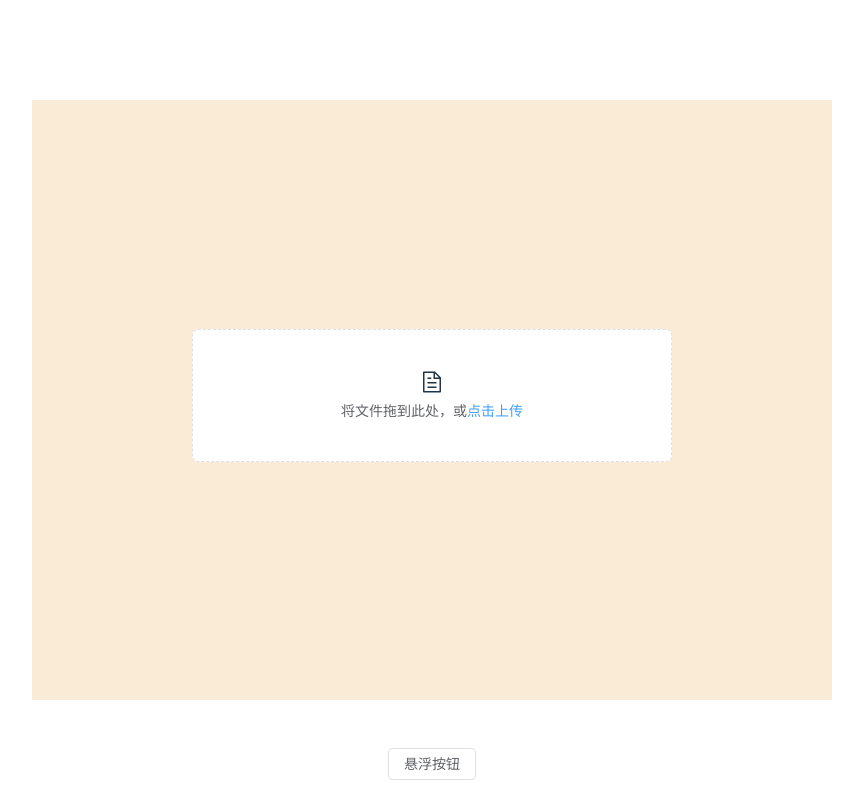
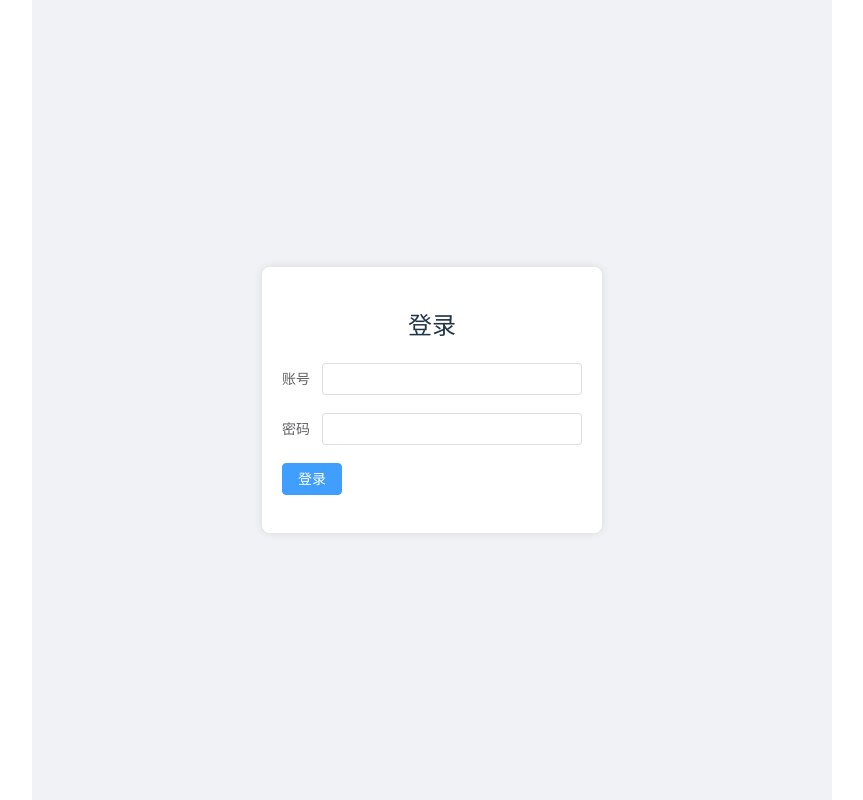
Before and after one commit to SDUERYRG/front_file_uploader, a Vue app: page / in a window 1280 px wide. Shown: the whole page, without its empty margins (208-1071 px from the left). Built offline with nearby package versions, Linux system fonts and the light colour scheme.

Commit message:
修好路由

```diff
--- a/package.json
+++ b/package.json
@@ -10,9 +10,10 @@
   },
   "dependencies": {
     "@element-plus/icons-vue": "^2.3.1",
+    "axios": "^1.6.7",
     "element-plus": "^2.9.7",
     "vue": "^3.5.13",
-    "axios": "^1.6.7"
+    "vue-router": "^4.5.1"
   },
   "devDependencies": {
     "@vitejs/plugin-vue": "^5.2.1",
--- a/src/App.vue
+++ b/src/App.vue
@@ -1,10 +1,11 @@
+
 <template>
-  <Home />
-  <!-- 这里可以添加App.vue的默认内容 -->
+<div>
+    <router-view />  <!-- 必须要有，否则 Vue 无法正确渲染当前路由的组件 -->
+  </div>
 </template>
 
 <script setup lang="ts">
-import Home from './Home.vue'
 // 这里可以添加App.vue的默认脚本内容
 </script>
 
--- a/src/Home.vue
+++ b/src/Home.vue
@@ -1,4 +1,6 @@
 <template>
+  <div>
+    <h1>欢迎来到主页</h1>
     <div class="upload-dialog">
       <div class="upload-demo">
         <el-upload
@@ -23,14 +25,13 @@
       </div>
       <el-button style="position: fixed; bottom: 20px; left: 50%; transform: translateX(-50%);" @click="verifyCode">悬浮按钮</el-button>
     </div>
+  </div>
 </template>
 
-<script lang="ts">
+<script setup lang="ts">
 import { ref } from 'vue';
 import request from './api/request';
 
-export default {
-  setup() {
 const previewImage = ref('');
 const showCloseIcon = ref(false);
 const hasPreviewImage = ref(false);
@@ -96,19 +97,6 @@ export default {
   }
 };
 
-    return {
-      previewImage,
-      showCloseIcon,
-      hasPreviewImage,
-      previewFile,
-      fileName,
-      handleFileChange,
-      clearPreviewImage,
-      test,
-      verifyCode
-    };
-  }
-}
 </script>
 
 <style scoped>
--- /dev/null
+++ b/src/Login.vue
@@ -0,0 +1,50 @@
+<template>
+  <div class="login-container">
+    <div class="login-box">
+        <h2>登录</h2>
+    <el-form>
+      <el-form-item label="账号">
+        <el-input v-model="username"></el-input>
+      </el-form-item>
+      <el-form-item label="密码">
+        <el-input v-model="password" type="password"></el-input>
+      </el-form-item>
+      <el-form-item>
+        <el-button type="primary" @click="handleLogin">登录</el-button>
+      </el-form-item>
+    </el-form>
+    </div>
+  </div>
+</template>
+
+<script setup lang="ts">
+import { ref } from 'vue';
+import { useRouter } from 'vue-router';
+
+const username = ref('');
+const password = ref('');
+const router = useRouter();
+
+const handleLogin = () => {
+  router.push('/home');
+};
+</script>
+
+<style scoped>
+/* 可在此添加样式 */
+.login-container {
+  display: flex;
+  justify-content: center;
+  align-items: center;
+  height: 100vh;
+  width: 100vh;
+  background-color: #f0f2f5;
+}
+.login-box {
+  background-color: white;
+  padding: 20px;
+  border-radius: 8px;
+  box-shadow: 0 0 10px rgba(0, 0, 0, 0.1);
+  width: 300px;
+}
+</style>
--- a/src/main.ts
+++ b/src/main.ts
@@ -1,10 +1,10 @@
 import { createApp } from 'vue'
 import ElementPlus from 'element-plus'
 import 'element-plus/dist/index.css'
-
 import * as Icons from '@element-plus/icons-vue'
 import './style.css'
 import App from './App.vue'
+import router from './router'
 const app = createApp(App)
 
 // 全局注册图标
@@ -12,4 +12,4 @@ for (const [key, component] of Object.entries(Icons)) {
   app.component(key, component)
 }
 
-app.use(ElementPlus).mount('#app')
+app.use(ElementPlus).use(router).mount('#app')
--- a/src/style.css
+++ b/src/style.css
@@ -26,8 +26,6 @@ body {
   margin: 0;
   display: flex;
   place-items: center;
-  min-width: 320px;
-  min-height: 100vh;
 }
 
 h1 {
@@ -59,9 +57,10 @@ button:focus-visible {
 }
 
 #app {
-  max-width: 1280px;
+  /* max-width: 1280px; */
   margin: 0 auto;
-  padding: 2rem;
+  width: 100vh;
+  /* padding: 2rem; */
   text-align: center;
 }
 
```
Also changed, not shown: src/router/index.ts (added, +22 -0 lines), 1 other file (tests, documents, lock files or other folders). Lines whose indentation alone changed are shown as unchanged.
